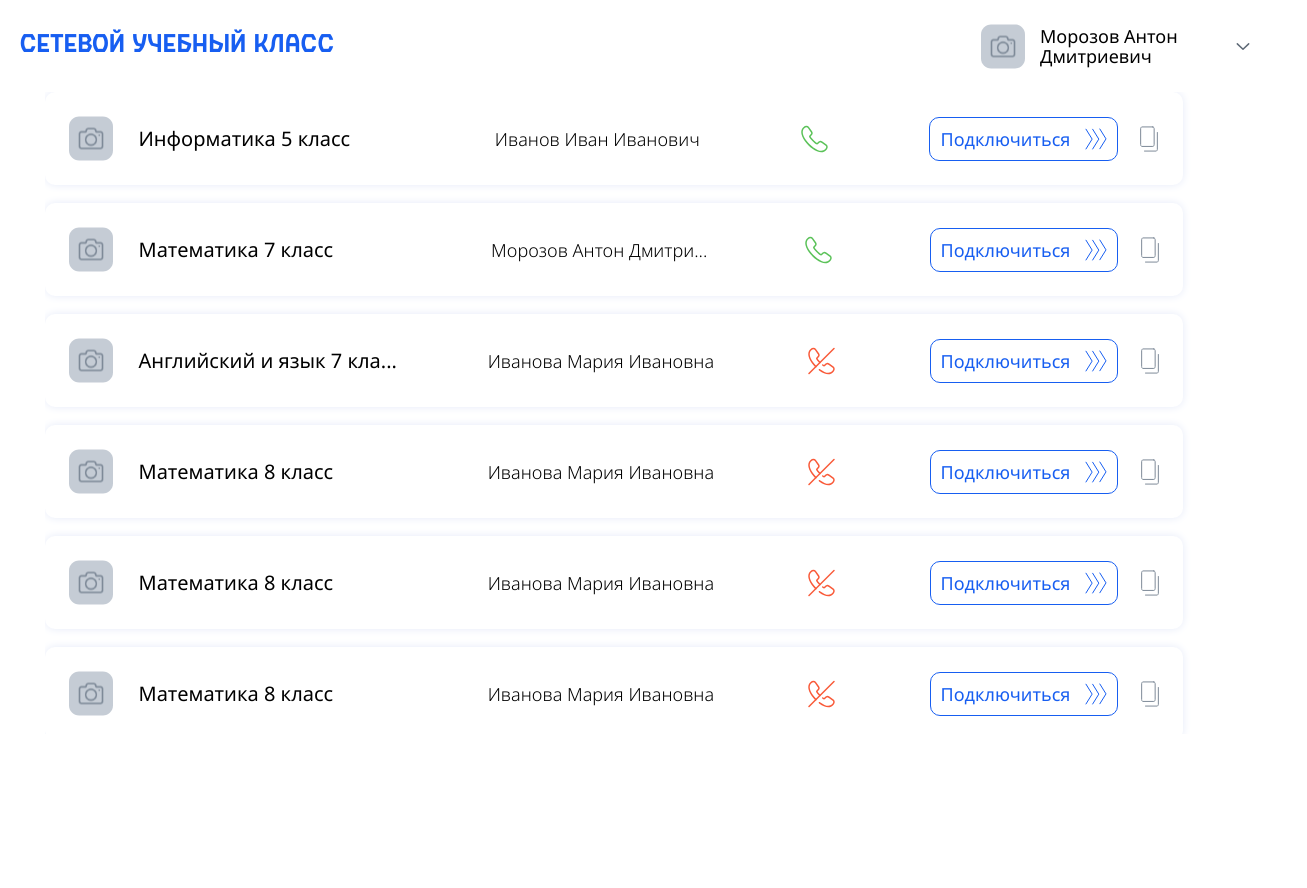
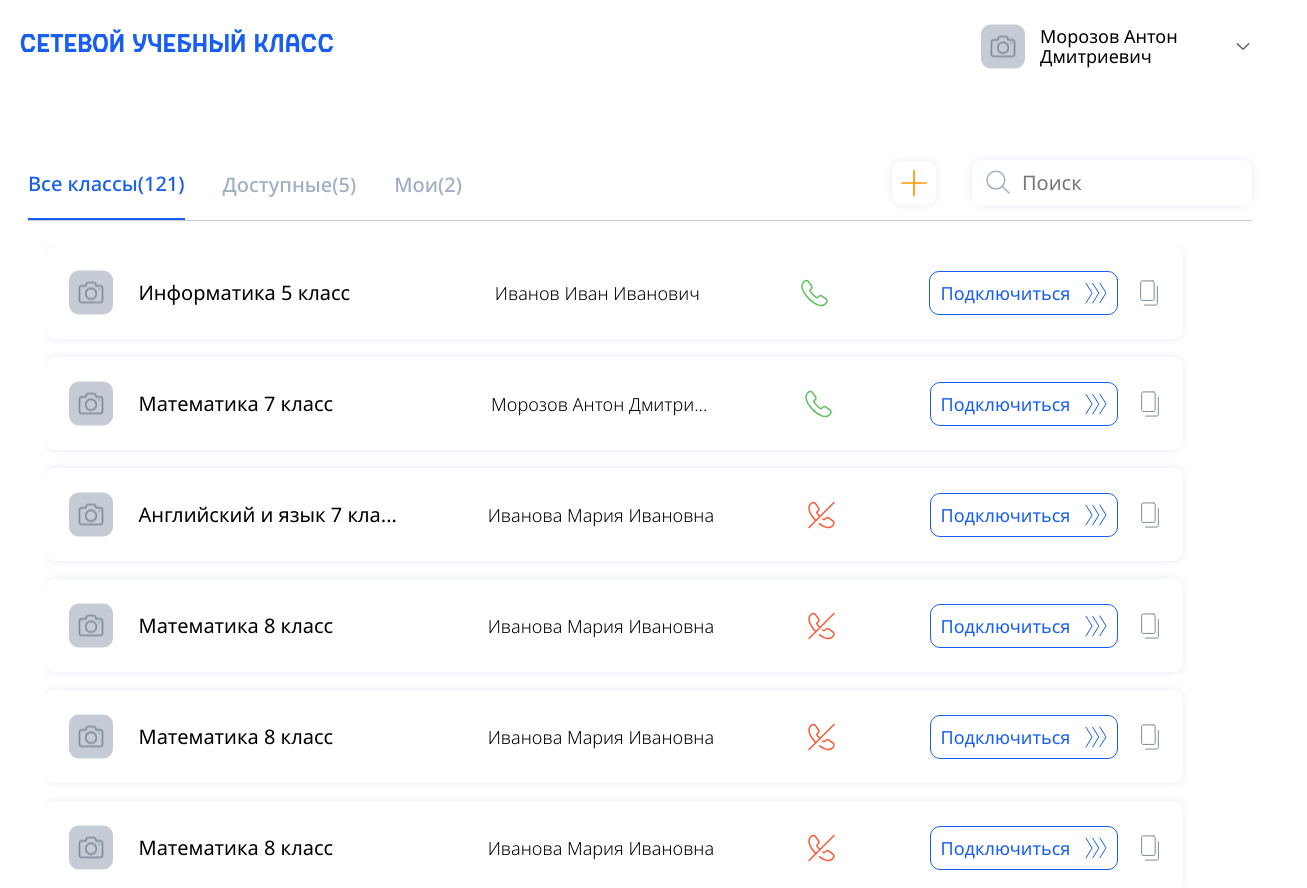
Before and after one commit to Emil307/network-class-frontend, a React (Vite) app: page /lobby in a window 1280 px wide. Shown: the whole page, 1307 px wide, since content can reach past the window. Before the commit the page ends 800 px from the top, so only its background shows below. Built offline with nearby package versions, Linux system fonts and the light colour scheme.

Commit message:
add navbar

```diff
--- a/index.html
+++ b/index.html
@@ -4,7 +4,7 @@
     <meta charset="UTF-8" />
     <link rel="icon" type="image/svg+xml" href="/vite.svg" />
     <meta name="viewport" content="width=device-width, initial-scale=1.0" />
-    <title>Vite + React + TS</title>
+    <title>Сетевой учебный класс</title>
   </head>
   <body>
     <div id="root"></div>
--- a/src/entities/room/ui/RoomCard.tsx
+++ b/src/entities/room/ui/RoomCard.tsx
@@ -2,7 +2,7 @@ import React, { useState } from 'react';
 import type { IRoom } from '../../../shared/api/models';
 import styled from 'styled-components';
 import JoinButton from './JoinButton';
-import Tooltip from '../../../shared/Tooltip';
+import Tooltip from '../../../shared/ui/Tooltip';
 import avatar from '../../../../public/icons/avatar.svg';
 import callActive from '../../../../public/icons/call-active.svg';
 import callDisabled from '../../../../public/icons/call-disabled.svg';
--- /dev/null
+++ b/src/features/AddRoom.tsx/index.ts
@@ -0,0 +1 @@
+export { AddRoomButton } from './ui/AddRoomButton';
--- /dev/null
+++ b/src/features/AddRoom.tsx/ui/AddRoomButton.tsx
@@ -0,0 +1,20 @@
+import React from 'react';
+import styled from 'styled-components';
+import addIcon from '../../../../public/icons/create-class.svg';
+
+const Button = styled.button`
+    display: flex;
+    width: 44px;
+    height: 44px;
+    justify-content: center;
+    align-items: center;
+    border-radius: 10px;
+    background: var(--white);
+    box-shadow: 0px 0px 8px 0px #E5EAF8;
+`
+
+export const AddRoomButton: React.FC = () => {
+  return (
+    <Button><img src={addIcon} alt="создать" /></Button>
+  )
+}
--- /dev/null
+++ b/src/features/Search/index.ts
@@ -0,0 +1 @@
+export { SearchInput } from './ui/SearchInput';
--- /dev/null
+++ b/src/features/Search/ui/SearchInput.tsx
@@ -0,0 +1,35 @@
+import React from 'react';
+import styled from 'styled-components';
+import searchIcon from '../../../../public/icons/search.svg';
+
+const Container = styled.div`
+    display: flex;
+    width: 280px;
+    height: 46px;
+    padding: 10px;
+    align-items: center;
+    gap: 6px;
+
+    border-radius: 10px;
+    background: var(--white);
+    box-shadow: 0px 0px 8px 0px #E5EAF8;
+`
+
+const Input = styled.input`
+    color: var(--grey-3);
+    font-family: Noto Sans;
+    font-size: 20px;
+    font-style: normal;
+    font-weight: 400;
+    line-height: normal;
+`
+
+export const SearchInput: React.FC = () => {
+
+  return (
+    <Container>
+        <img src={searchIcon} alt="поиск" />
+        <Input placeholder='Поиск'/>
+    </Container>
+  )
+}
--- a/src/pages/Lobby.tsx
+++ b/src/pages/Lobby.tsx
@@ -1,6 +1,7 @@
 import React from 'react';
 import type { IRoom } from '../shared/api/models';
 import Header from '../widgets/layout/Header';
+import Navbar from '../widgets/layout/Navbar';
 import RoomsList from '../widgets/RoomsList';
 
 const Lobby: React.FC = () => {
@@ -82,6 +83,7 @@ const Lobby: React.FC = () => {
   return (
     <div>
       <Header/>
+      <Navbar/>
       <RoomsList rooms={rooms}/>
     </div>
   )
--- a/src/widgets/layout/Header.tsx
+++ b/src/widgets/layout/Header.tsx
@@ -1,6 +1,6 @@
 import React, { useState } from 'react';
 import styled from 'styled-components';
-import Select from '../../shared/Select';
+import Select from '../../shared/ui/Select';
 import avatarIcon from '../../../public/icons/avatar.svg';
 import selectIcon from '../../../public/icons/select.svg';
 import settingsIcon from '../../../public/icons/setting-mini.svg';
--- /dev/null
+++ b/src/widgets/layout/Navbar.tsx
@@ -0,0 +1,73 @@
+import React, { useState } from 'react';
+import styled from 'styled-components';
+import { AddRoomButton } from '../../features/AddRoom.tsx';
+import { SearchInput } from '../../features/Search/index.ts';
+
+const Container = styled.div`
+    display: flex;
+    width: 1224px;
+    justify-content: space-between;
+    margin: 66px auto 25px;
+    border-bottom: 0.5px var(--grey_4) solid;
+`
+
+const Left = styled.div`
+    display: flex;
+    width: 434px;
+    justify-content: space-between;
+`
+
+const Link = styled.button`
+    font-family: var(--font);
+    font-size: 20px;
+    font-style: normal;
+    font-weight: 500;
+    line-height: 27px;
+    padding: 12px 0 21px;
+
+    color: var(--grey_3);
+`
+
+const Right = styled.div`
+    display: flex;
+    width: 360px;
+    justify-content: space-between;
+    align-items: center;
+    padding-bottom: 13px;
+`
+
+interface Props {
+    children?: React.ReactNode,
+}
+
+const Navbar: React.FC<Props> = ({ children }) => {
+    const [activeLink, setActiveLink] = useState('all');
+
+    function activateAll() {
+        setActiveLink('all');
+    }
+
+    function activateAccess() {
+        setActiveLink('access');
+    }
+
+    function activateMy() {
+        setActiveLink('my');
+    }
+
+  return (
+    <Container>
+        <Left>
+            <Link onClick={activateAll} style={activeLink === 'all' ? {borderBottom: '2px var(--blue) solid', color: 'var(--blue)'} : {}}>Все классы(121)</Link>
+            <Link onClick={activateAccess} style={activeLink === 'access' ? {borderBottom: '2px var(--blue) solid', color: 'var(--blue)'} : {}}>Доступные(5)</Link>
+            <Link onClick={activateMy} style={activeLink === 'my' ? {borderBottom: '2px var(--blue) solid', color: 'var(--blue)'} : {}}>Мои(2)</Link>
+        </Left>
+        <Right>
+            <AddRoomButton />
+            <SearchInput/>
+        </Right>
+    </Container>
+  )
+}
+
+export default Navbar
```
Also changed, not shown: public/icons/create-class.svg (added), public/icons/search.svg (added), src/shared/ui/Select.tsx (renamed from src/shared/Select.tsx), src/shared/ui/Tooltip.tsx (renamed from src/shared/Tooltip.tsx).
